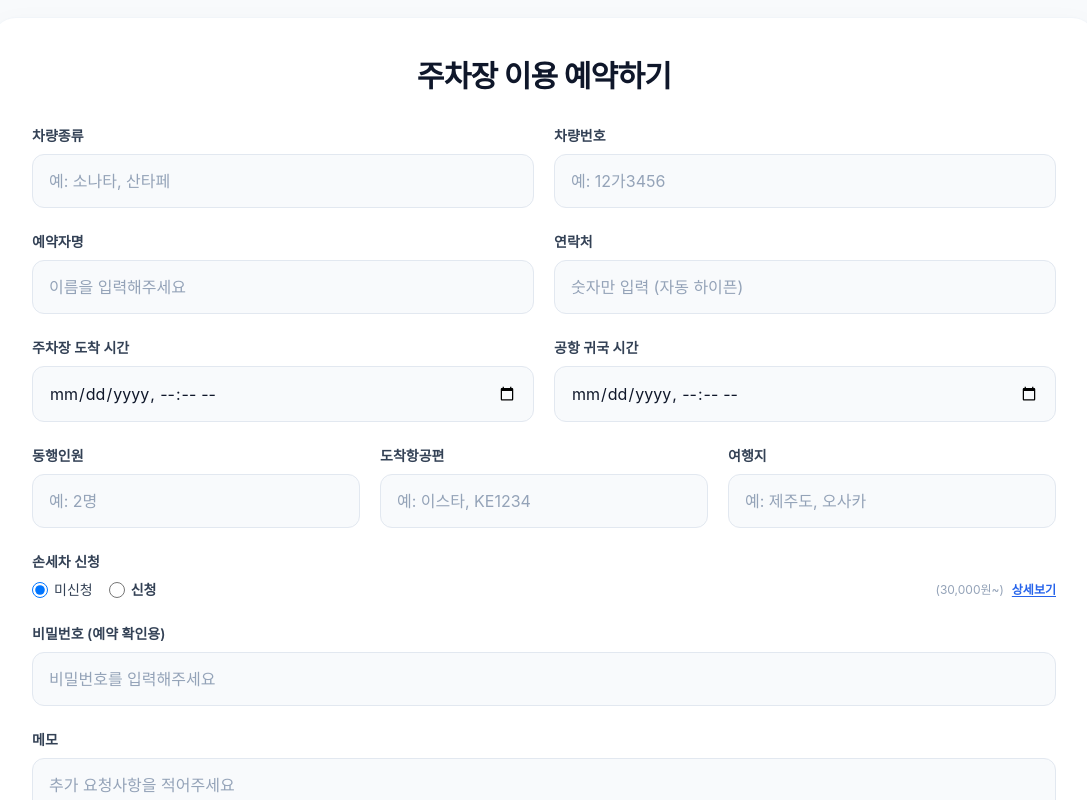
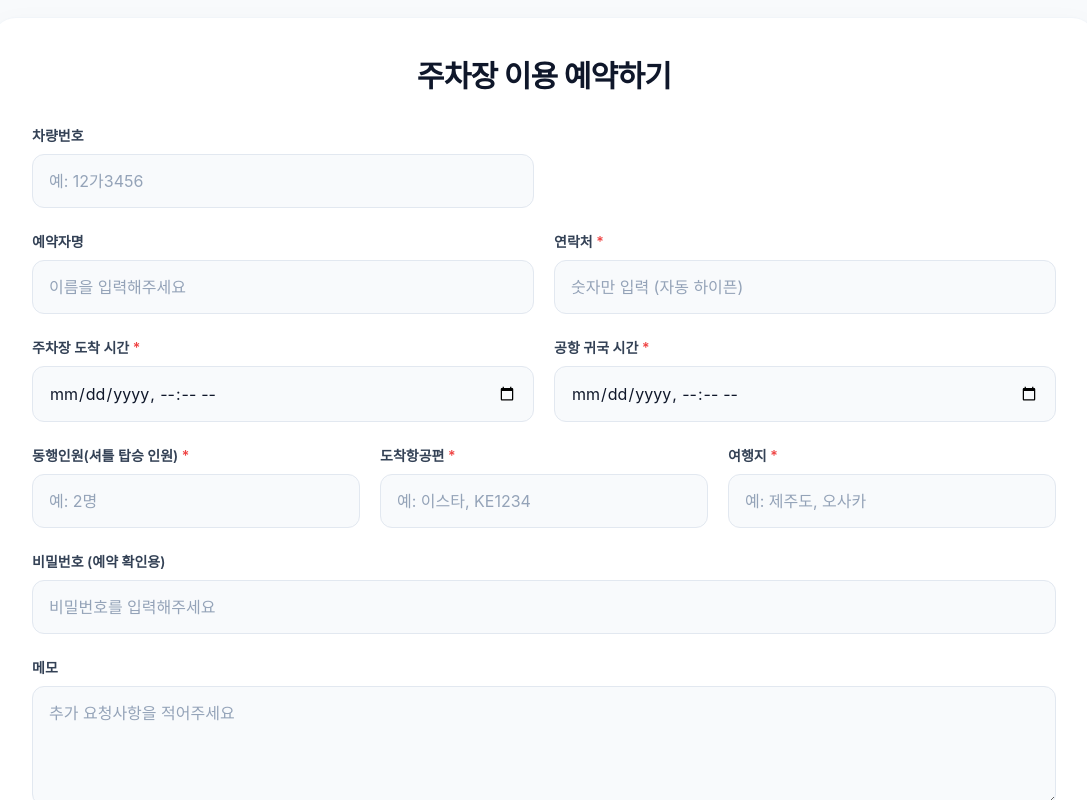
Before and after one commit to blueeye2024/parking, a React (Vite) app in the folder frontend/: page / in a window 1280 px wide. Shown: the part 758-1558 px from the top of the page, without its empty margins (96-1183 px from the left). Built offline with nearby package versions, Linux system fonts and the light colour scheme; a web font is replaced by a local one.

Commit message:
Update reservation form fields UI

```diff
--- a/frontend/src/components/Reserve.jsx
+++ b/frontend/src/components/Reserve.jsx
@@ -191,9 +191,9 @@ const Reserve = () => {
                         <form onSubmit={handleSubmit} className="space-y-6">
                             {/* Row 1: Car Info */}
                             <div className="grid grid-cols-1 md:grid-cols-2 gap-5">
-                                <div>
+                                <div className="hidden">
                                     <label className={labelClass}>차량종류</label>
-                                    <input type="text" className={inputClass} name="car_type" value={formData.car_type} onChange={handleChange} placeholder="예: 소나타, 산타페" required />
+                                    <input type="text" className={inputClass} name="car_type" value={formData.car_type} onChange={handleChange} placeholder="예: 소나타, 산타페" />
                                 </div>
                                 <div>
                                     <label className={labelClass}>차량번호</label>
@@ -208,7 +208,7 @@ const Reserve = () => {
                                     <input type="text" className={inputClass} name="name" value={formData.name} onChange={handleChange} placeholder="이름을 입력해주세요" required />
                                 </div>
                                 <div>
-                                    <label className={labelClass}>연락처</label>
+                                    <label className={labelClass}>연락처 <span className="text-red-500">*</span></label>
                                     <input type="tel" className={inputClass} name="phone" value={formData.phone} onChange={handlePhoneChange} placeholder="숫자만 입력 (자동 하이픈)" required />
                                 </div>
                             </div>
@@ -216,11 +216,11 @@ const Reserve = () => {
                             {/* Row 3: Times */}
                             <div className="grid grid-cols-1 md:grid-cols-2 gap-5">
                                 <div>
-                                    <label className={labelClass}>주차장 도착 시간</label>
+                                    <label className={labelClass}>주차장 도착 시간 <span className="text-red-500">*</span></label>
                                     <input type="datetime-local" className={inputClass} name="drop_off_time" value={formData.drop_off_time} onChange={handleChange} required />
                                 </div>
                                 <div>
-                                    <label className={labelClass}>공항 귀국 시간</label>
+                                    <label className={labelClass}>공항 귀국 시간 <span className="text-red-500">*</span></label>
                                     <input type="datetime-local" className={inputClass} name="pick_up_time" value={formData.pick_up_time} onChange={handleChange} required />
                                 </div>
                             </div>
@@ -228,21 +228,21 @@ const Reserve = () => {
                             {/* Row 4: Travel Info */}
                             <div className="grid grid-cols-1 md:grid-cols-3 gap-5">
                                 <div>
-                                    <label className={labelClass}>동행인원</label>
+                                    <label className={labelClass}>동행인원(셔틀 탑승 인원) <span className="text-red-500">*</span></label>
                                     <input type="text" className={inputClass} name="companions" value={formData.companions} onChange={handleChange} placeholder="예: 2명" required />
                                 </div>
                                 <div>
-                                    <label className={labelClass}>도착항공편</label>
+                                    <label className={labelClass}>도착항공편 <span className="text-red-500">*</span></label>
                                     <input type="text" className={inputClass} name="flight_number" value={formData.flight_number} onChange={handleChange} placeholder="예: 이스타, KE1234" required />
                                 </div>
                                 <div>
-                                    <label className={labelClass}>여행지</label>
+                                    <label className={labelClass}>여행지 <span className="text-red-500">*</span></label>
                                     <input type="text" className={inputClass} name="destination" value={formData.destination} onChange={handleChange} placeholder="예: 제주도, 오사카" required />
                                 </div>
                             </div>
 
                             {/* Hand Wash */}
-                            <div>
+                            <div className="hidden">
                                 <label className={labelClass}>손세차 신청</label>
                                 <div className="flex items-center gap-4">
                                     <label className="flex items-center gap-1.5 cursor-pointer">
```
